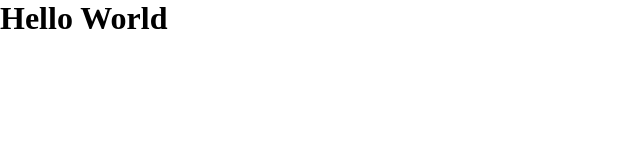
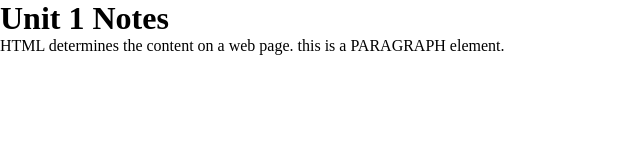
Before and after one commit to MatthewW2027/CS1-Unit1-Notes, a plain HTML site: page index.html in a window 1280 px wide. Shown: the whole page, without its empty margins (0-640 px from the left). Drawn offline with Linux system fonts and the light colour scheme.

Commit message:
edit html

```diff
--- a/index.html
+++ b/index.html
@@ -9,8 +9,8 @@
 </head>
 
 <body>
-  <h1>Hello World</h1>
-
+  <h1>Unit 1 Notes</h1>
+  <p>HTML determines the content on a web page. this is a PARAGRAPH element.</p>
 
 
 </body>
```
